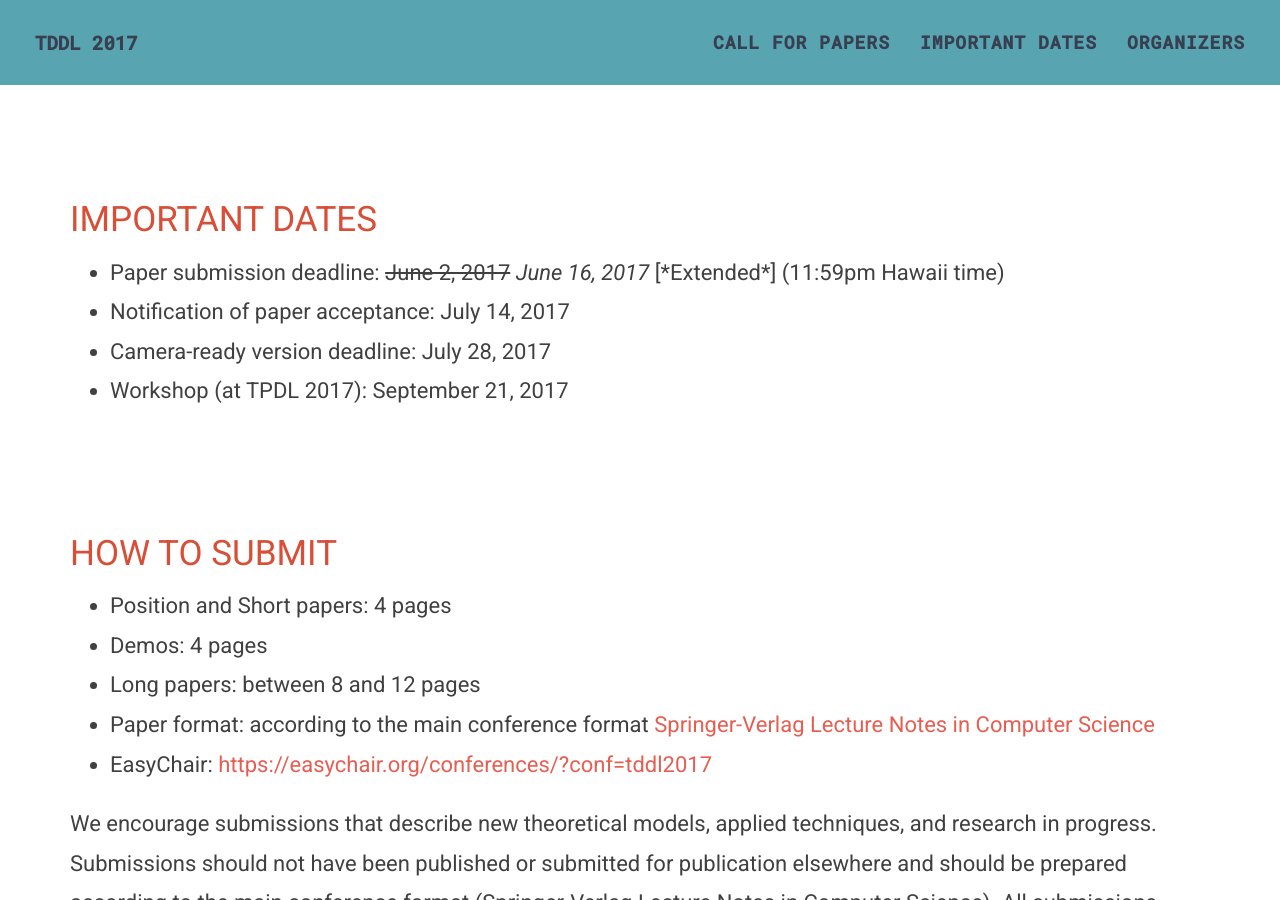
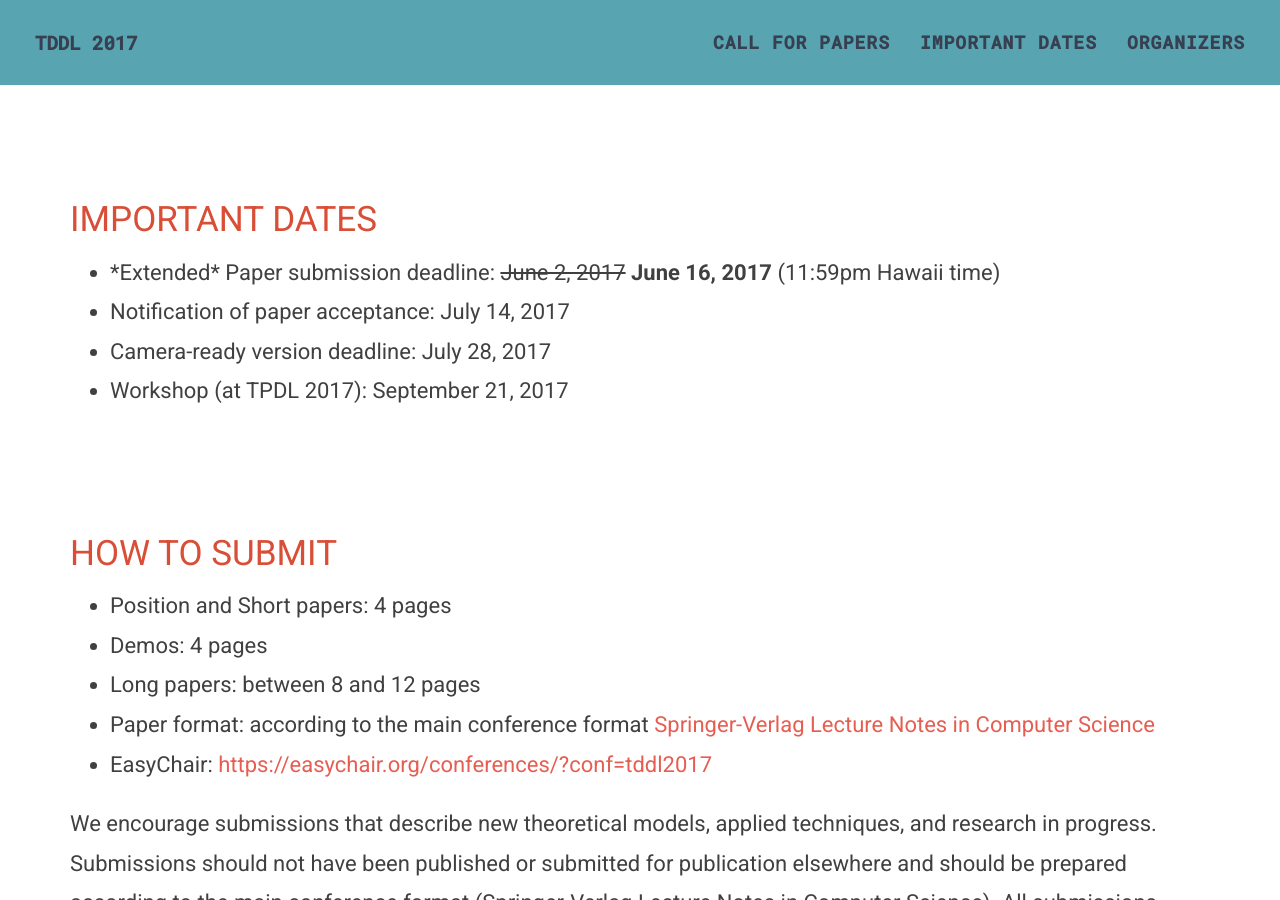
Before and after one commit to tddl2017/tddl2017.github.io, a Jekyll site: the page built from index.markdown, in a window 1280 px wide and 900 px high, scrolled down 1585 px. Built offline with Jekyll 4.4.1, drawn with Linux system fonts in a browser that asks for light colours.

```diff
--- a/index.markdown
+++ b/index.markdown
@@ -35,7 +35,7 @@ We invite papers that pertain to the workshop theme including but not limited to
 
 # IMPORTANT DATES
 
-* Paper submission deadline: ~~June 2, 2017~~ *June 16, 2017* [\*Extended\*] (11:59pm Hawaii time)
+* \*Extended\* Paper submission deadline: ~~June 2, 2017~~ **June 16, 2017**  (11:59pm Hawaii time)
 * Notification of paper acceptance: July 14, 2017
 * Camera-ready version deadline: July 28, 2017
 * Workshop (at TPDL 2017): September 21, 2017
```
